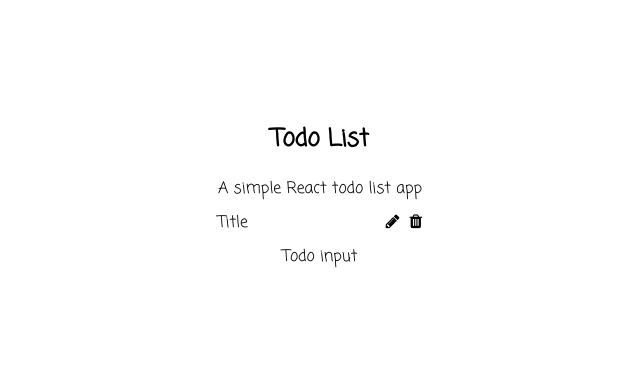
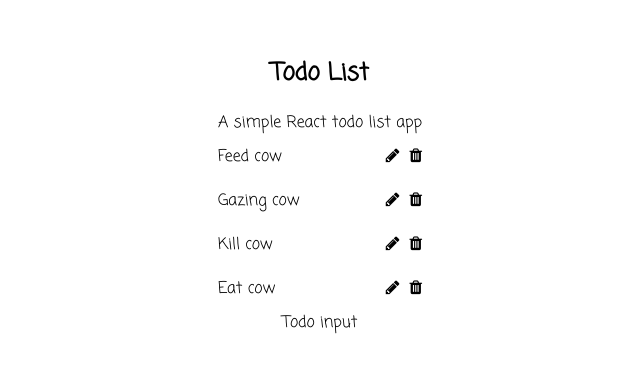
Before and after one commit to rafiurrafi/react-bootcamp, a React (Create React App) app: page / in a window 1280 px wide. Shown: the part 215-582 px from the top of the page, without its empty margins (320-960 px from the left). Built offline with nearby package versions, Linux system fonts and the light colour scheme.

Commit message:
display item from fake generator

```diff
--- /dev/null
+++ b/src/todo/fakeTodoList.js
@@ -0,0 +1,6 @@
+export const todoLists = [
+  { _id: 1, title: "Feed cow" },
+  { _id: 2, title: "Gazing cow" },
+  { _id: 3, title: "Kill cow" },
+  { _id: 4, title: "Eat cow" },
+];
--- a/src/todo/todoList.jsx
+++ b/src/todo/todoList.jsx
@@ -17,12 +17,18 @@ class TodoList extends Component {
     this.setState({ isEdit: false });
   }
   render() {
+    const { todoList, onAddToList } = this.props;
     return (
       <div className="TodoList">
         {!this.state.isEdit ? (
-          <TodoText onOpenForm={this.handleOpenForm} />
+          <TodoText todoList={todoList} onOpenForm={this.handleOpenForm} />
         ) : (
-          <TodoListInput onOpenList={this.handleOpenList} />
+          <TodoListInput
+            _id={todoList._id}
+            todoList={todoList}
+            onOpenList={this.handleOpenList}
+            onAddToList={onAddToList}
+          />
         )}
       </div>
     );
--- a/src/todo/todoListInput.jsx
+++ b/src/todo/todoListInput.jsx
@@ -2,17 +2,32 @@ import React, { Component } from "react";
 class TodoListInput extends Component {
   constructor() {
     super();
-    this.state = {};
+    this.state = {
+      title: "",
+    };
     this.handleSubmit = this.handleSubmit.bind(this);
+    this.handleChange = this.handleChange.bind(this);
   }
   handleSubmit(e) {
     e.preventDefault();
+    this.props.onAddToList(this.state.title, this.props._id);
     this.props.onOpenList();
   }
+  handleChange(e) {
+    this.setState({ title: e.target.value });
+  }
+  componentDidMount() {
+    this.setState({ title: this.props.todoList.title });
+  }
   render() {
+    console.log(this.props);
     return (
       <form onSubmit={this.handleSubmit}>
-        <input type="text" />
+        <input
+          type="text"
+          value={this.state.title}
+          onChange={this.handleChange}
+        />
         <button>Submit</button>
       </form>
     );
--- a/src/todo/todoLists.jsx
+++ b/src/todo/todoLists.jsx
@@ -1,14 +1,35 @@
 import React, { Component } from "react";
+import { todoLists } from "./fakeTodoList";
 import TodoInput from "./todoInput";
 import TodoList from "./todoList";
 class TodoLists extends Component {
-  state = {};
+  constructor() {
+    super();
+    this.state = {
+      todoLists: [...todoLists],
+    };
+    this.addToList = this.addToList.bind(this);
+  }
+  addToList(title) {
+    const { todoLists } = this.state;
+    const item = todoLists.filter((itm) => itm.title == title);
+    console.log(item);
+    const newTodoLists = [...todoLists, { _id: todoLists.length + 1, title }];
+    this.setState({ todoLists: newTodoLists });
+  }
   render() {
+    const { todoLists } = this.state;
     return (
       <div>
         <h2>Todo List</h2>
         <p>A simple React todo list app</p>
-        <TodoList />
+        {todoLists.map((todoList) => (
+          <TodoList
+            key={todoList._id}
+            todoList={todoList}
+            onAddToList={this.addToList}
+          />
+        ))}
         <TodoInput />
       </div>
     );
--- a/src/todo/todoText.jsx
+++ b/src/todo/todoText.jsx
@@ -3,7 +3,7 @@ const TodoText = (props) => {
   return (
     <>
       {" "}
-      <p>Title</p>
+      <p>{props.todoList.title}</p>
       <div>
         <a onClick={props.onOpenForm}>
           <i className="fa fa-pencil"></i>
```
